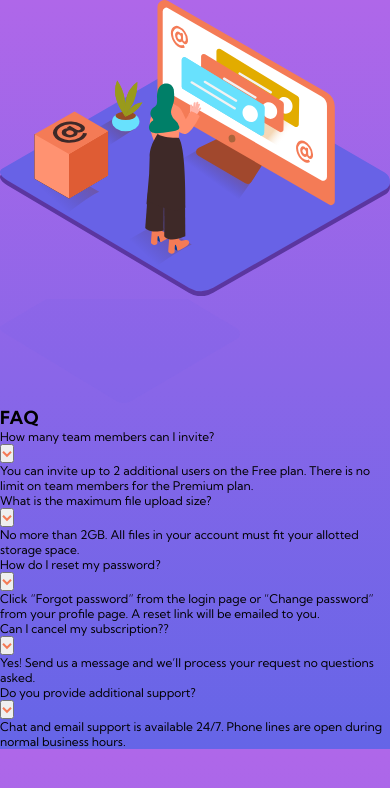
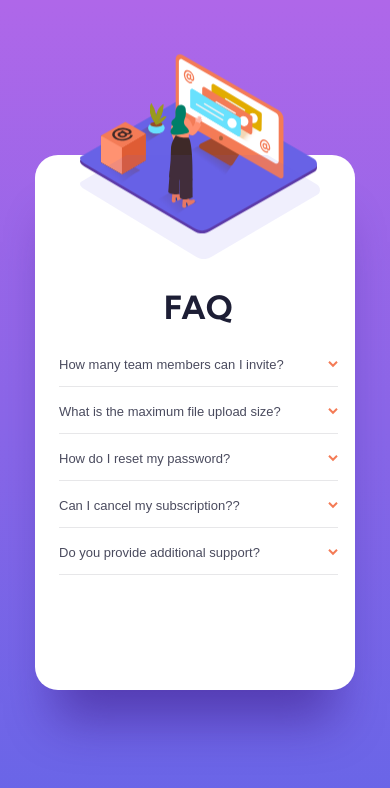
Before and after one commit to Darko96/faq-accordion-card, a plain HTML site: page index.html in a window 390 px wide. Drawn offline with Linux system fonts and the light colour scheme.

Commit message:
added styling

```diff
--- a/css/style.css
+++ b/css/style.css
@@ -31,4 +31,225 @@ body {
     var(--soft-violet) 0%,
     var(--soft-blue) 100%
   );
+  background-repeat: no-repeat;
+  background-size: cover;
+  z-index: 1;
 }
+
+main {
+  height: 100vh;
+  display: flex;
+  align-items: center;
+  justify-content: center;
+}
+
+.flex {
+  display: flex;
+  align-items: flex-start;
+  justify-content: space-between;
+}
+
+.container {
+  position: relative;
+  height: 50.9rem;
+  max-height: 50.9rem;
+  max-width: 92rem;
+
+  padding: 6.5rem 9.5rem 0 0;
+  background-color: #fff;
+  border-radius: 2.3rem;
+  box-shadow: 0px 50px 50px -20px rgba(53, 18, 122, 0.497159);
+  overflow: hidden;
+}
+
+.faq-accortion-section {
+  position: relative;
+}
+
+.faq-accortion-img-desktop {
+  position: relative;
+  top: 0;
+  left: -8rem;
+}
+
+.faq-accortion-img-shadow {
+  position: absolute;
+  left: -57rem;
+  top: -30rem;
+  max-width: 200%;
+}
+
+.img-box-desktop {
+  position: absolute;
+  height: auto;
+  width: 19rem;
+  left: -9.2rem;
+  top: 20rem;
+  z-index: 2;
+}
+
+.faq-accortion-img-box-mobile {
+  display: none;
+}
+
+.questions-box {
+  width: 35rem;
+  max-width: 35rem;
+}
+
+.question-title:checked {
+  font-weight: 700;
+}
+
+.questions-heading {
+  font-weight: 700;
+  font-size: 3.2rem;
+  line-height: 4rem;
+  color: var(--very-dark-desaturated-blue);
+  margin-bottom: 3.5rem;
+}
+
+.question {
+  border-bottom: 0.1rem solid var(--light-grayish-blue);
+  margin-bottom: 1.8rem;
+}
+
+.question-answer-text {
+  font-weight: 400;
+  font-size: 1.2rem;
+  line-height: 1.8rem;
+  color: var(--dark-grayish-blue);
+  margin-bottom: 1.6rem;
+  display: none;
+  padding-right: 1rem;
+}
+
+.question-btn {
+  font-weight: 400;
+  font-size: 1.4rem;
+  line-height: 1.7rem;
+  color: var(--very-dark-grayish-blue);
+  margin-bottom: 1.1rem;
+  display: flex;
+  align-items: center;
+  justify-content: space-between;
+  width: 35rem;
+
+  cursor: pointer;
+  background: none;
+  border: none;
+}
+
+.question-btn:hover {
+  color: #f47b56;
+}
+
+.clicked {
+  font-weight: 700;
+}
+
+.rotate {
+  transform: rotate(180deg);
+}
+
+.question-answer-text {
+  display: none;
+}
+
+.show-text .question-answer-text {
+  display: block;
+}
+
+@media (max-width: 920px) {
+  .faq-accortion-img-box-mobile {
+    display: block;
+  }
+
+  .flex {
+    display: flex;
+  }
+
+  .container {
+    position: relative;
+    height: 53.5rem;
+    max-height: 53.5rem;
+    max-width: 32rem;
+
+    padding: 13.2rem 2.4rem 0 2.4rem;
+    background-color: #fff;
+    border-radius: 2.3rem;
+    box-shadow: 0px 50px 50px -20px rgba(53, 18, 122, 0.497159);
+    overflow: visible;
+  }
+
+  .faq-accortion-img-box-desktop {
+    display: none;
+  }
+
+  .img-box-desktop {
+    display: none;
+  }
+
+  .faq-accortion-img-box-mobile {
+    display: block;
+  }
+
+  .faq-accortion-img-mobile {
+    position: absolute;
+    left: 14%;
+    top: -20%;
+    height: auto;
+    width: 23.7rem;
+
+    animation-name: go-up-down;
+    animation-duration: 3s;
+    animation-delay: 0.1s;
+    animation-iteration-count: infinite;
+    animation-direction: alternate;
+    transition: transform 0.5s ease-in-out;
+  }
+
+  @keyframes go-up-down {
+    0% {
+      transform: translateY(0);
+    }
+    100% {
+      transform: translateY(1rem);
+    }
+  }
+
+  .faq-accortion-shadow-mobile {
+    position: absolute;
+    left: 14%;
+    top: 0;
+    height: auto;
+    width: 24rem;
+  }
+
+  .questions-box {
+    width: 27.9rem;
+    max-width: 27.9rem;
+  }
+
+  .questions-heading {
+    text-align: center;
+    margin-bottom: 3rem;
+  }
+
+  .question {
+    margin-bottom: 1.7rem;
+  }
+
+  .question-answer-text {
+    font-size: 1.2rem;
+    line-height: 1.8rem;
+    padding-right: 1rem;
+  }
+
+  .question-btn {
+    font-size: 1.3rem;
+    line-height: 1.6rem;
+    margin-bottom: 1.3rem;
+    width: 27.9rem;
+  }
+}
--- a/index.html
+++ b/index.html
@@ -22,20 +22,40 @@
   <body>
     <main>
       <section class="faq-accortion-section">
-        <div class="container">
-          <!-- Image box -->
-          <div class="faq-accortion-img-box">
+        <img
+          class="img-box-desktop"
+          src="./img/illustration-box-desktop.svg"
+          alt=""
+        />
+        <div class="container flex">
+          <!-- start images for desktop -->
+          <div class="faq-accortion-img-box-desktop">
+            <img
+              class="faq-accortion-img-shadow"
+              src="./img/bg-pattern-desktop.svg"
+              alt=""
+            />
+            <img
+              class="faq-accortion-img-desktop"
+              src="./img/illustration-woman-online-desktop.svg"
+              alt=""
+            />
+          </div>
+          <!-- start images for desktop -->
+          <!-- start images for mobile -->
+          <div class="faq-accortion-img-box-mobile">
             <img
               src="./img/illustration-woman-online-mobile.svg"
               alt=""
-              class="faq-accortion-img"
+              class="faq-accortion-img-mobile"
             />
             <img
               src="./img/bg-pattern-mobile.svg"
               alt=""
-              class="faq-accortion-img-shadow"
+              class="faq-accortion-shadow-mobile"
             />
           </div>
+          <!-- end images for mobile -->
           <!-- Questions box -->
           <div class="questions-box">
             <h1 class="questions-heading">FAQ</h1>
@@ -43,17 +63,17 @@
               <!-- question start -->
               <div class="question">
                 <div class="question-title">
-                  <p>How many team members can I invite?</p>
                   <button class="question-btn">
+                    <p>How many team members can I invite?</p>
                     <img
                       src="./img/icon-arrow-down.svg"
                       alt=""
-                      class="arrow-down rotate"
+                      class="arrow-down"
                     />
                   </button>
                 </div>
                 <div class="question-answer">
-                  <p>
+                  <p class="question-answer-text">
                     You can invite up to 2 additional users on the Free plan.
                     There is no limit on team members for the Premium plan.
                   </p>
@@ -63,17 +83,17 @@
               <!-- question start -->
               <div class="question">
                 <div class="question-title">
-                  <p>What is the maximum file upload size?</p>
                   <button class="question-btn">
+                    <p>What is the maximum file upload size?</p>
                     <img
                       src="./img/icon-arrow-down.svg"
                       alt=""
-                      class="arrow-down rotate"
+                      class="arrow-down"
                     />
                   </button>
                 </div>
                 <div class="question-answer">
-                  <p>
+                  <p class="question-answer-text">
                     No more than 2GB. All files in your account must fit your
                     allotted storage space.
                   </p>
@@ -83,17 +103,17 @@
               <!-- question start -->
               <div class="question">
                 <div class="question-title">
-                  <p>How do I reset my password?</p>
                   <button class="question-btn">
+                    <p>How do I reset my password?</p>
                     <img
                       src="./img/icon-arrow-down.svg"
                       alt=""
-                      class="arrow-down rotate"
+                      class="arrow-down"
                     />
                   </button>
                 </div>
                 <div class="question-answer">
-                  <p>
+                  <p class="question-answer-text">
                     Click “Forgot password” from the login page or “Change
                     password” from your profile page. A reset link will be
                     emailed to you.
@@ -104,17 +124,17 @@
               <!-- question start -->
               <div class="question">
                 <div class="question-title">
-                  <p>Can I cancel my subscription??</p>
                   <button class="question-btn">
+                    <p>Can I cancel my subscription??</p>
                     <img
                       src="./img/icon-arrow-down.svg"
                       alt=""
-                      class="arrow-down rotate"
+                      class="arrow-down"
                     />
                   </button>
                 </div>
                 <div class="question-answer">
-                  <p>
+                  <p class="question-answer-text">
                     Yes! Send us a message and we’ll process your request no
                     questions asked.
                   </p>
@@ -124,17 +144,17 @@
               <!-- question start -->
               <div class="question">
                 <div class="question-title">
-                  <p>Do you provide additional support?</p>
                   <button class="question-btn">
+                    <p>Do you provide additional support?</p>
                     <img
                       src="./img/icon-arrow-down.svg"
                       alt=""
-                      class="arrow-down rotate"
+                      class="arrow-down"
                     />
                   </button>
                 </div>
                 <div class="question-answer">
-                  <p>
+                  <p class="question-answer-text">
                     Chat and email support is available 24/7. Phone lines are
                     open during normal business hours.
                   </p>
--- a/js/script.js
+++ b/js/script.js
@@ -0,0 +1,20 @@
+const questionBtns = document.querySelectorAll(".question-btn");
+const questions = document.querySelectorAll(".question");
+
+questionBtns.forEach(function (btn) {
+  btn.addEventListener("click", function (event) {
+    const currentQuestion = event.currentTarget.parentElement.parentElement;
+
+    questions.forEach(function (question) {
+      if (question !== currentQuestion) {
+        question.classList.remove("show-text");
+        question.querySelector(".arrow-down").classList.remove("rotate");
+        question.querySelector(".question-btn").classList.remove("clicked");
+      }
+    });
+
+    currentQuestion.classList.toggle("show-text");
+    currentQuestion.querySelector(".arrow-down").classList.toggle("rotate");
+    currentQuestion.querySelector(".question-btn").classList.toggle("clicked");
+  });
+});
```
